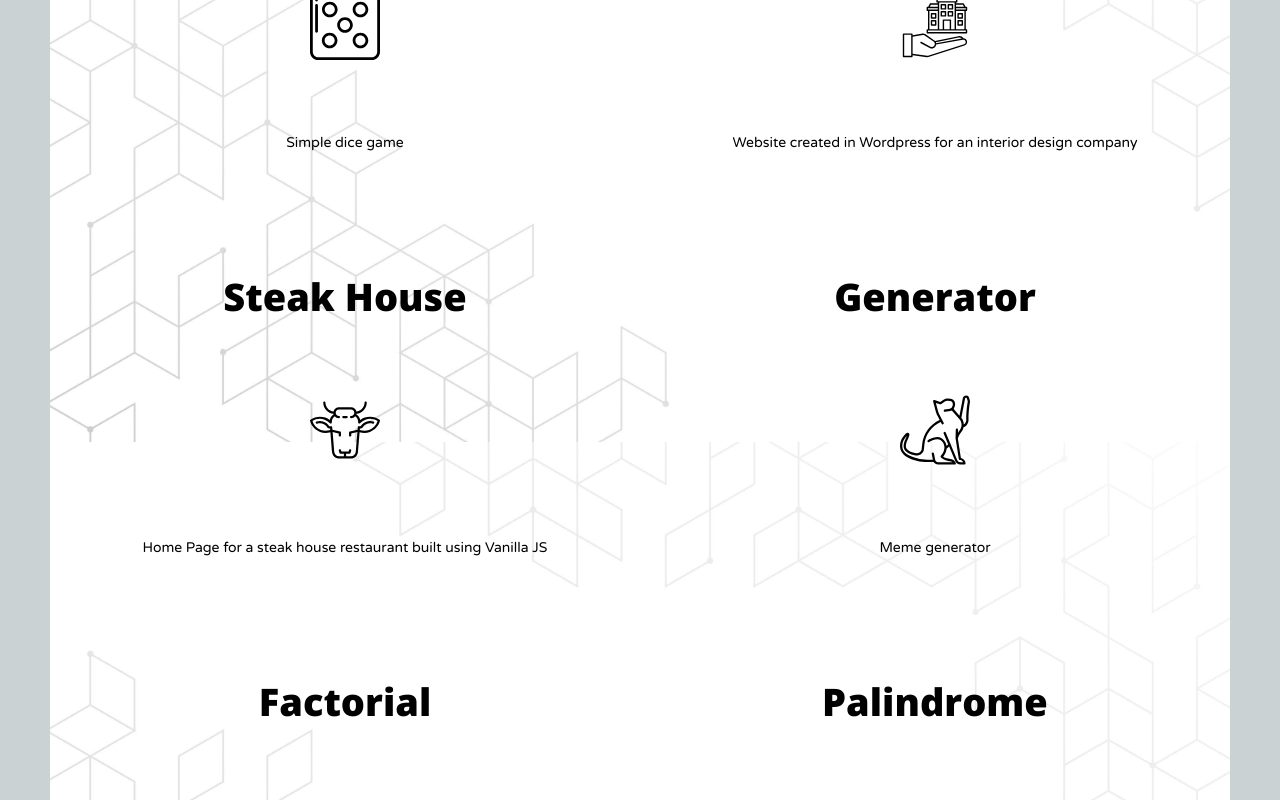
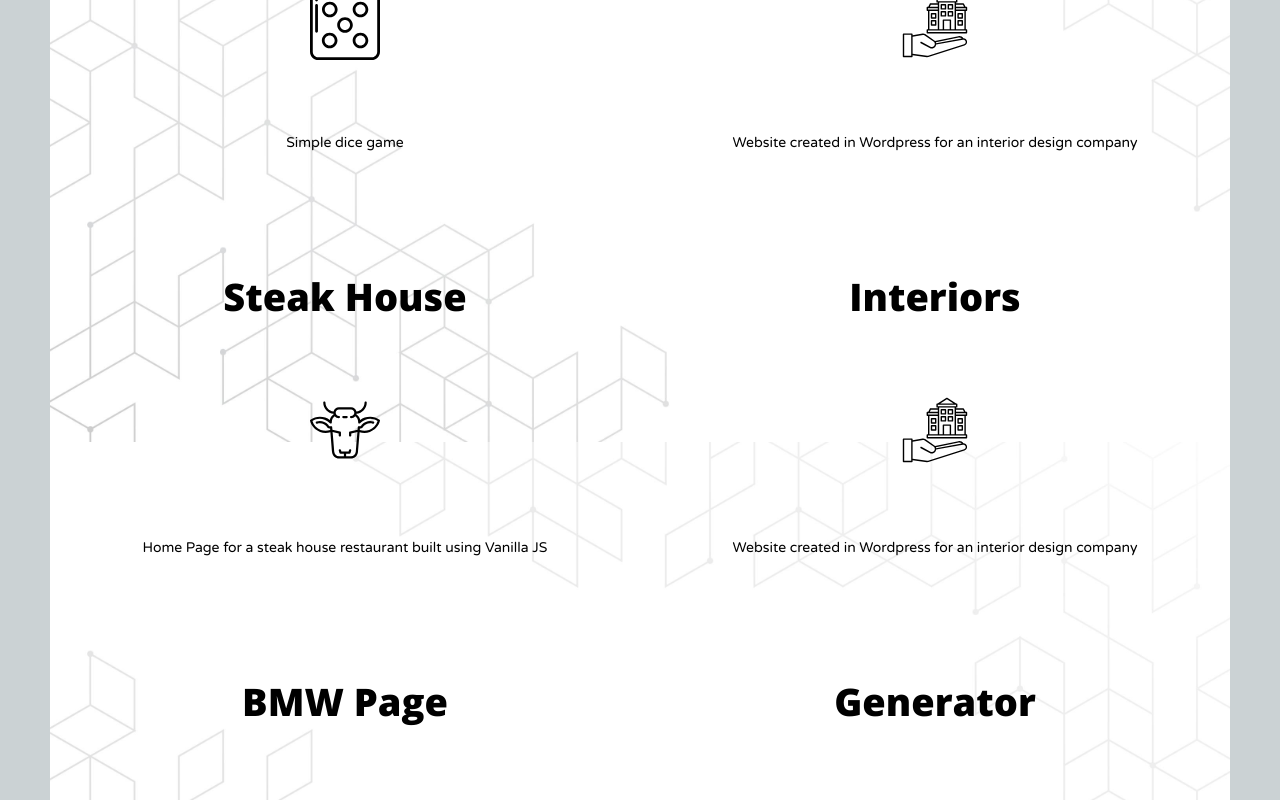
Before and after one commit to Patka879/my-portfolio, a React (Create React App) app: page /projects in a window 1280 px wide. Shown: the part 405-1205 px from the top of the page. Built offline with nearby package versions, Linux system fonts and the light colour scheme.

Commit message:
bmw page added to projects

```diff
--- a/src/projectsData.js
+++ b/src/projectsData.js
@@ -22,6 +22,20 @@ export default [
         coverImg: Steak,
         description: "Home Page for a steak house restaurant built using Vanilla JS",
         link: "/restaurant/",
+    },
+    {
+        id: 13,
+        title: "Interiors",
+        coverImg: Interior,
+        description: "Website created in Wordpress for an interior design company",
+        link: "https://jinteriors.pl/",
+    },
+    {
+        id: 13,
+        title: "BMW Page",
+        coverImg: Interior,
+        description: "Landing Page for BMW",
+        link: "/landing-page/public/index.html/",
     },
     {
         id: 11,
```
